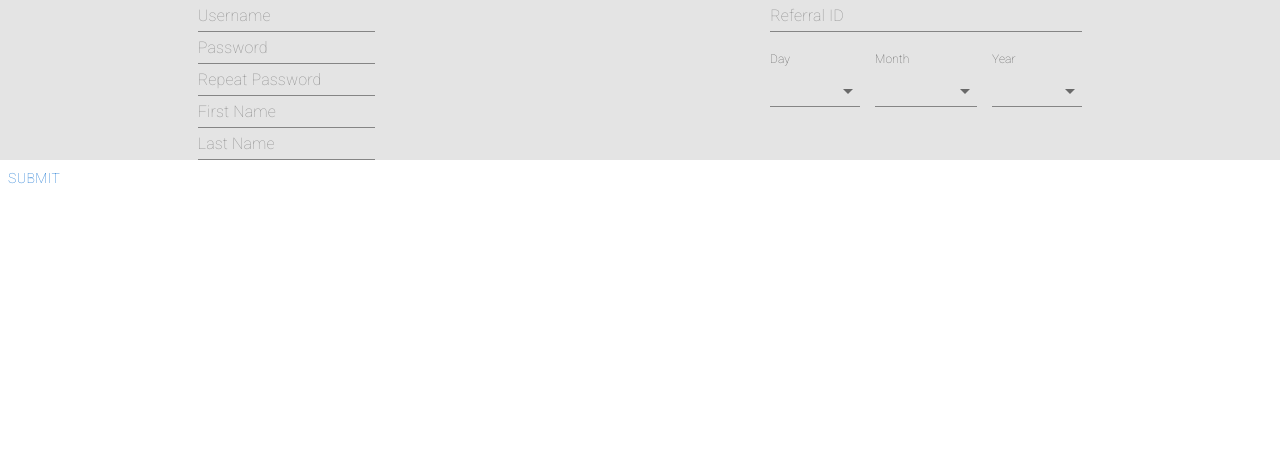
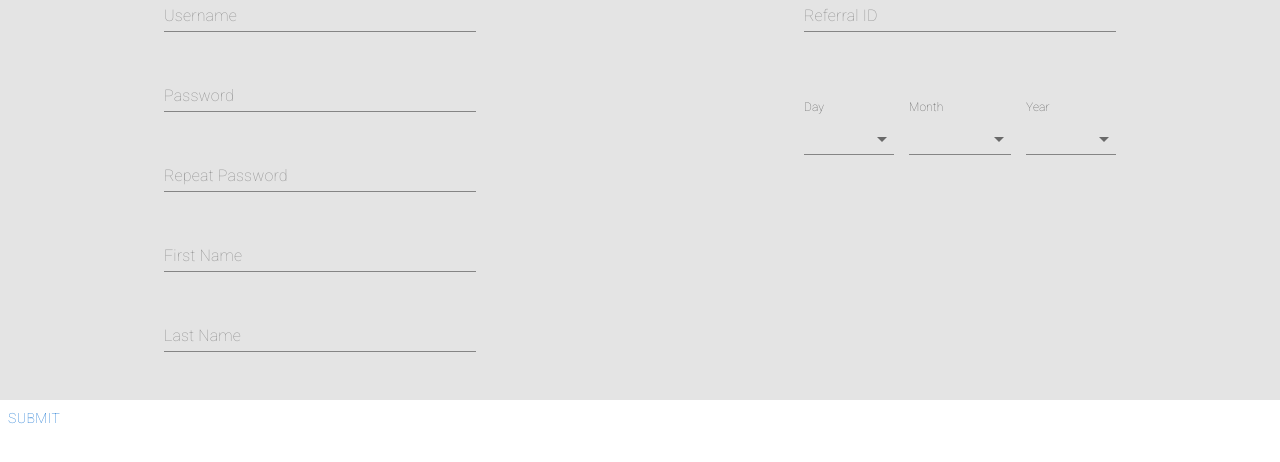
Before and after one commit to LeSe0/CMGForm, a Next.js app: page / in a window 1280 px wide. Shown: the top 462 px of the page. Built offline with nearby package versions, Linux system fonts and the light colour scheme.

Commit message:
Feat : add errors to input

```diff
--- a/components/common/CustomInput.tsx
+++ b/components/common/CustomInput.tsx
@@ -1,5 +1,5 @@
-import React from "react";
-import { useFormikContext } from "formik";
+import React, { useContext } from "react";
+import { FormikContext } from "formik";
 
 //components
 import { TextField } from "@mui/material";
@@ -10,13 +10,21 @@ interface Props {
 }
 
 const CustomInput = ({ fieldName, placeholder }: Props) => {
-  const { getFieldProps } = useFormikContext();
+  const { getFieldProps, errors, touched } = useContext(FormikContext);
+
+  const isError = Boolean(touched[fieldName] && errors[fieldName]);
 
   return (
     <TextField
       {...getFieldProps(fieldName)}
       variant="standard"
       placeholder={placeholder}
+      error={isError}
+      helperText={(isError && errors[fieldName]) as string}
+      sx={{
+        width: "312px",
+        height: "80px",
+      }}
     />
   );
 };
--- a/tsconfig.json
+++ b/tsconfig.json
@@ -1,5 +1,6 @@
 {
   "compilerOptions": {
+    "baseUrl": ".",
     "target": "es5",
     "lib": ["dom", "dom.iterable", "esnext"],
     "allowJs": true,
@@ -13,8 +14,7 @@
     "resolveJsonModule": true,
     "isolatedModules": true,
     "jsx": "preserve",
-    "incremental": true,
-    "baseUrl": "."
+    "incremental": true
   },
   "include": ["next-env.d.ts", "**/*.ts", "**/*.tsx"],
   "exclude": ["node_modules"]
```
